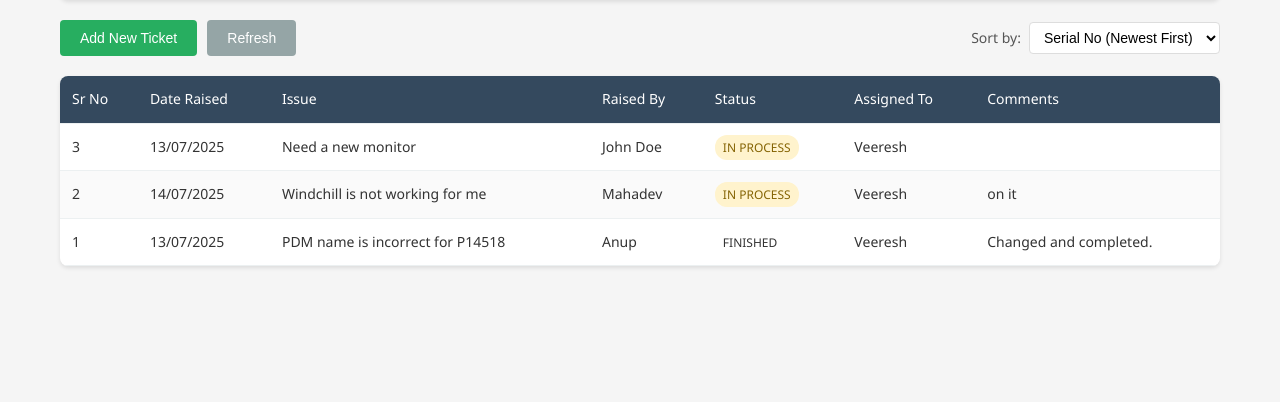
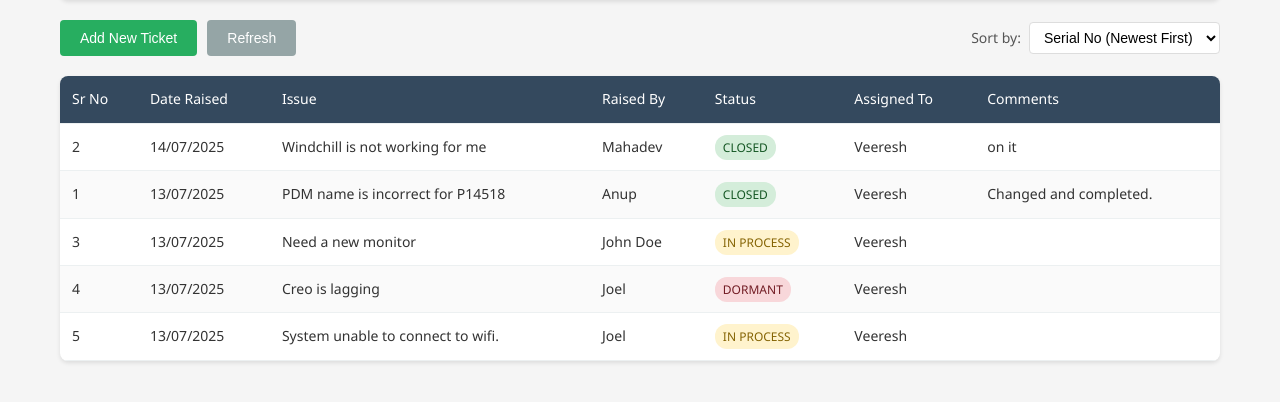
Before and after one commit to Anup710/ticketing-system, a Flask app: page / in a window 1280 px wide. Shown: the part 98-500 px from the top of the page. Run offline with Flask 3, Linux system fonts and the light colour scheme.

Commit message:
v2 with fixes ready

```diff
--- a/config.py
+++ b/config.py
@@ -1,4 +1,4 @@
-# store credentials to manage user access
+# Configuration file for the ticketing system
 
 # Admin credentials - modify these as needed
 # Format: {'username': 'password'}
@@ -8,7 +8,7 @@ ADMIN_CREDENTIALS = {
 }
 
 # Application settings
-APP_NAME = "Simple Ticketing System"
+APP_NAME = "WIN Hydraulics R&D Ticketing System"
 DEFAULT_ASSIGNEE = "Veeresh"
 
 # Status options for tickets
--- a/static/script.js
+++ b/static/script.js
@@ -27,8 +27,9 @@ document.addEventListener('DOMContentLoaded', function () {
     // Set up event listeners
     setupEventListeners();
 
-    // Set today's date as default for new tickets
-    document.getElementById('dateRaised').valueAsDate = new Date();
+    // Set today's date as default for new tickets and make it readonly
+    const today = new Date().toISOString().split('T')[0];
+    document.getElementById('dateRaised').value = today;
 
     // Start auto-refresh (every 30 seconds)
     startAutoRefresh();
@@ -154,10 +155,6 @@ function sortTickets() {
 
     tickets.sort((a, b) => {
         switch (sortBy) {
-            case 'sr_no_desc':
-                return b.sr_no - a.sr_no;
-            case 'sr_no_asc':
-                return a.sr_no - b.sr_no;
             case 'date_desc':
                 return new Date(b.date_raised) - new Date(a.date_raised);
             case 'date_asc':
@@ -171,7 +168,7 @@ function sortTickets() {
                 };
                 return (statusOrder[a.status] || 4) - (statusOrder[b.status] || 4);
             default:
-                return b.sr_no - a.sr_no;
+                return new Date(b.date_raised) - new Date(a.date_raised);
         }
     });
 }
@@ -283,9 +280,17 @@ function showAddTicketModal() {
 
     // Reset form
     document.getElementById('ticketForm').reset();
-    document.getElementById('dateRaised').valueAsDate = new Date();
+
+    // Set today's date and make it readonly (always readonly for everyone)
+    const today = new Date().toISOString().split('T')[0];
+    document.getElementById('dateRaised').value = today;
+    document.getElementById('dateRaised').readOnly = true;
+
     document.getElementById('assignedTo').value = 'Veeresh';
     document.getElementById('status').value = 'In process';
+
+    // Status field: readonly for regular users, editable for admin
+    document.getElementById('status').disabled = !isAdmin;
 
     // Show/hide comments field based on admin status
     const commentsGroup = document.getElementById('commentsGroup');
@@ -313,9 +318,12 @@ function editTicket(srNo) {
 
     // Populate form with ticket data
     document.getElementById('dateRaised').value = ticket.date_raised;
+    document.getElementById('dateRaised').readOnly = true; // Always readonly, even for admin
+
     document.getElementById('issue').value = ticket.issue;
     document.getElementById('raisedBy').value = ticket.raised_by;
     document.getElementById('status').value = ticket.status;
+    document.getElementById('status').disabled = false; // Admin can edit status in edit mode
     document.getElementById('assignedTo').value = ticket.assigned_to;
     document.getElementById('comments').value = ticket.comments || '';
 
--- a/static/styles.css
+++ b/static/styles.css
@@ -1,3 +1,17 @@
+.form-group input:disabled,
+.form-group select:disabled,
+.form-group textarea:disabled {
+    background-color: #f8f9fa;
+    color: #6c757d;
+    cursor: not-allowed;
+}
+
+.form-group input:read-only {
+    background-color: #f8f9fa;
+    color: #6c757d;
+    cursor: not-allowed;
+}
+
 /* Simple Ticketing System Styles */
 
 * {
--- a/templates/index.html
+++ b/templates/index.html
@@ -5,7 +5,6 @@
     <meta charset="UTF-8">
     <meta name="viewport" content="width=device-width, initial-scale=1.0">
     <title>Simple Ticketing System</title>
-    <link rel="stylesheet" href="{{ url_for('static', filename='style.css') }}">
     <link rel="stylesheet" href="../static/styles.css">
 </head>
 
--- a/tickets.json
+++ b/tickets.json
@@ -4,22 +4,22 @@
     "date_raised": "2025-07-13",
     "issue": "PDM name is incorrect for P14518",
     "raised_by": "Anup",
-    "status": "Finished",
+    "status": "Closed",
     "assigned_to": "Veeresh",
     "comments": "Changed and completed.",
     "created_at": "2025-07-13T12:29:38.866086",
-    "updated_at": "2025-07-13T12:30:34.601560"
+    "updated_at": "2025-07-13T13:19:20.744057"
   },
   {
     "sr_no": 2,
     "date_raised": "2025-07-14",
     "issue": "Windchill is not working for me",
     "raised_by": "Mahadev",
-    "status": "In process",
+    "status": "Closed",
     "assigned_to": "Veeresh",
     "comments": "on it",
     "created_at": "2025-07-13T12:31:43.757830",
-    "updated_at": "2025-07-13T12:40:39.896159"
+    "updated_at": "2025-07-13T13:19:35.948732"
   },
   {
     "sr_no": 3,
@@ -30,5 +30,25 @@
     "assigned_to": "Veeresh",
     "comments": "",
     "created_at": "2025-07-13T12:54:11.024884"
+  },
+  {
+    "sr_no": 4,
+    "date_raised": "2025-07-13",
+    "issue": "Creo is lagging",
+    "raised_by": "Joel",
+    "status": "Dormant",
+    "assigned_to": "Veeresh",
+    "comments": "",
+    "created_at": "2025-07-13T13:07:31.432126"
+  },
+  {
+    "sr_no": 5,
+    "date_raised": "2025-07-13",
+    "issue": "System unable to connect to wifi.",
+    "raised_by": "Joel",
+    "status": "In process",
+    "assigned_to": "Veeresh",
+    "comments": "",
+    "created_at": "2025-07-13T13:18:32.849721"
   }
 ]
```
